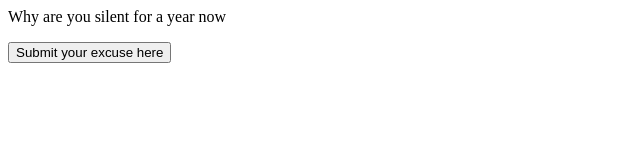
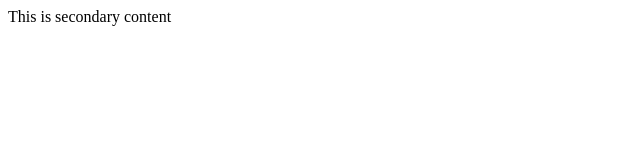
Before and after one commit to Faraz-Sarwar/Git-practice, a plain HTML site: page index.html in a window 1280 px wide. Shown: the whole page, without its empty margins (0-640 px from the left). Drawn offline with Linux system fonts and the light colour scheme.

Commit message:
modified secondary

```diff
--- a/index.html
+++ b/index.html
@@ -1,2 +1 @@
-<p>Why are you silent for a year now</p>
-<button type="submit">Submit your excuse here</button>
+<p>This is secondary content</p>
```
